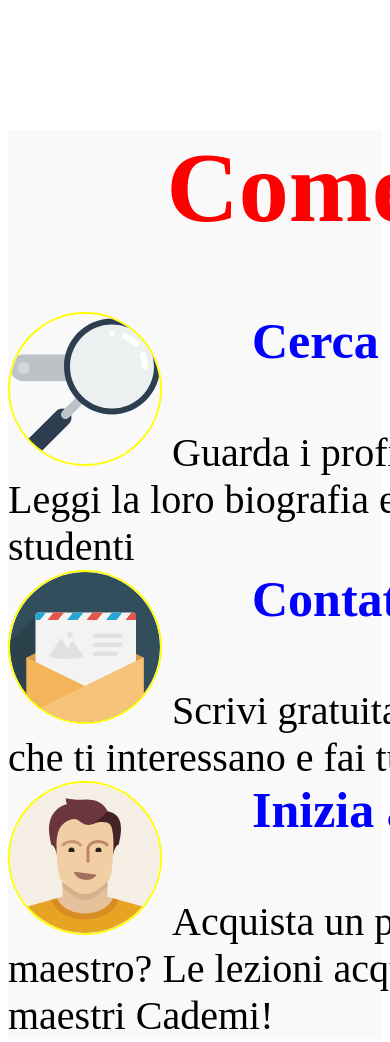
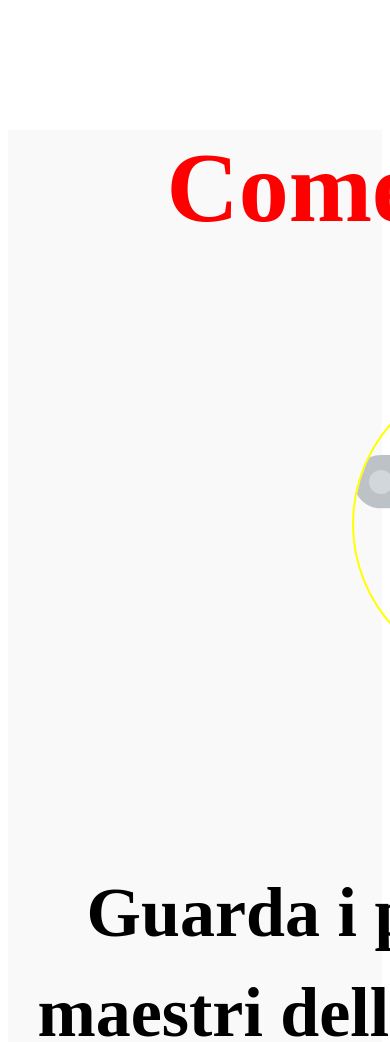
Before and after one commit to grecomatteo86/html-css-resp-wannabe, a plain HTML site: page index.html in a window 390 px wide. Shown: the part 2340-3382 px from the top of the page. Drawn offline with Linux system fonts and the light colour scheme.

Commit message:
responsiveness second container

```diff
--- a/style.css
+++ b/style.css
@@ -111,48 +111,35 @@ img {
 /*steps_container*/
 @media screen and (max-width: 420px){
 
-  #steps .row>.left,#steps .row>.central,#steps .row>.right{
-    width: 100%;
-    display:inline-block;
-    text-align: left;
-  }
-
   #steps>.row>h1{
     color:red;
     font-size: 100px;
   }
 
   #steps>.row>.left>img,#steps>.row>.central>img,#steps>.row>.right>img{
-    height: 150px;
+    width: 300px;
+    height: 300px;
     border-radius: 50%;
+    object-fit: cover;
     border: 2px solid yellow;
+    margin-top: 60px;
+  }
+
+  #steps>.row>.left>h3,#steps>.row>.central>h3,#steps>.row>.right>h3{
+    font-size: 80px;
+    color: blue;
+    margin: 30px 0;
   }
 
   #steps>.row>.left,#steps>.row>.central,#steps>.row>.right{
-    position: relative;
-  }
-
-  #steps>.row>.left>h3,#steps>.row>.central>h3,#steps>.row>.right>h3{
-    display: inline-block;
-    font-size: 50px;
-    color: blue;
-    position: absolute;
-    margin: 0 0 40px 80px;
+    width: 100%;
   }
 
   #steps>.row>.left:not(img,h3),#steps>.row>.central:not(img,h3),#steps>.row>.right:not(img,h3){
-    font-size: 40px;
-    float: right;
-  }
-
-  #steps .row::after{
-    content: ("");
-    display: block;
-    clear: both;
-  }
+    font-size: 70px;
+    font-weight: bold;
+    line-height: 100px;
 
 }
-
-
 /*steps_container*/
 /*/css_media_query*/
```
